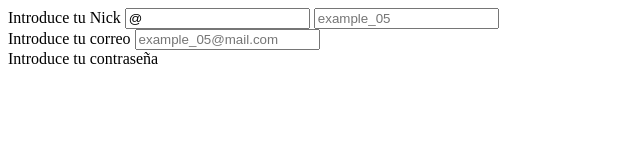
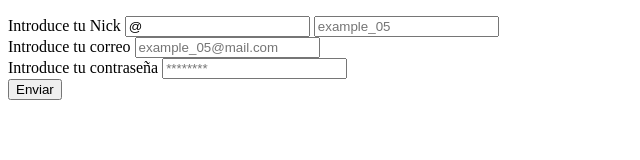
Before and after one commit to Milord-Dev/js-course, a plain HTML site: page entregables/07-entregableConversor/formIndex.html in a window 1280 px wide. Shown: the whole page, without its empty margins (0-640 px from the left). Drawn offline with Linux system fonts and the light colour scheme.

Commit message:
feat: reorganizar el formulario de usuario y agregar sección de mensajes de error

```diff
--- a/entregables/07-entregableConversor/formIndex.html
+++ b/entregables/07-entregableConversor/formIndex.html
@@ -8,21 +8,36 @@
 <body>
     <main>
         <article>
-            <form action="conversorIndex.html">
-                <div>
+            <!--Mensaje de error-->
+            <div>
+                <p id="error"></p>
+            </div>
+
+            <!--Formulario-->
+            <form action="conversorIndex.html" id="formulario">
+                <div class="seccionFormulario">
                     <label for="">Introduce tu Nick</label>
                     <input type="text" id="nicka" name="nicka" value="@" placeholder="example_05">
                     <input type="text" id="nick" name="nick" placeholder="example_05">
                 </div>
 
-                <div>
+                <div class="seccionFormulario">
                     <label for="">Introduce tu correo</label>
                     <input type="email" id="email" name="email" placeholder="example_05@mail.com">
                 </div>
 
-                <label for="">Introduce tu contraseña</label>
+                <div class="seccionFormulario">
+                    <label for="">Introduce tu contraseña</label>
+                    <input type="password" id="password" name="password" placeholder="********">
+                </div>
+
+                <div class="seccionFormulario">
+                    <input type="submit" value="Enviar" id="btn_enviar">
+                </div>
             </form>
         </article>
     </main>
+
+    <script src="conversorMain.js"></script>
 </body>
 </html>
```
